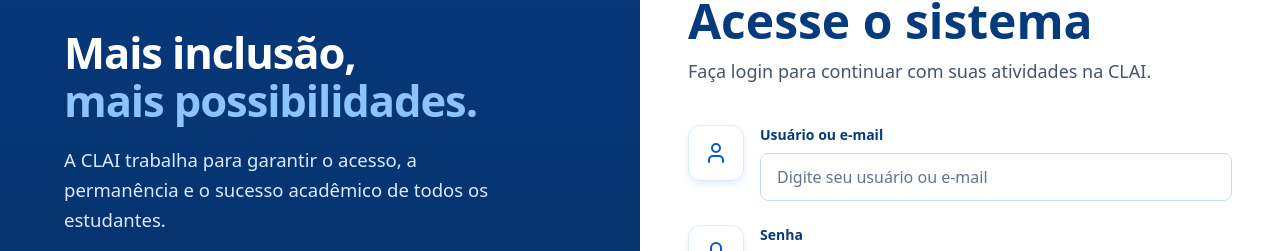
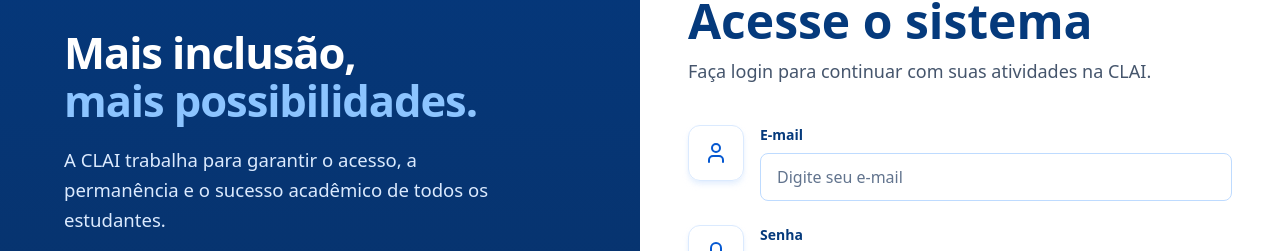
Before and after one commit to JuanRodrigues-Dev/clai-system, a React (Vite) app in the folder apps/clai-frontend/: page /login in a window 1280 px wide. Shown: the part 163-414 px from the top of the page. Built offline with nearby package versions, Linux system fonts and the light colour scheme; no server answers.

Commit message:
feat: ajusta o login para e-mail

```diff
--- a/apps/clai-frontend/src/features/auth/LoginPage.tsx
+++ b/apps/clai-frontend/src/features/auth/LoginPage.tsx
@@ -42,7 +42,7 @@
     event.preventDefault()
 
     if (!username.trim() || !password) {
-      setError('Informe usuário e senha.')
+      setError('Informe e-mail e senha.')
       return
     }
 
@@ -143,13 +143,14 @@
                   htmlFor="username"
                   className="mb-2 block text-sm font-semibold text-clai-900"
                 >
-                  Usuário ou e-mail
+                  E-mail
                 </label>
                 <input
                   id="username"
+                  type="email"
                   value={username}
                   onChange={(e) => setUsername(e.target.value)}
-                  placeholder="Digite seu usuário ou e-mail"
+                  placeholder="Digite seu e-mail"
                   autoComplete="username"
                   className="h-12 w-full rounded-lg border border-blue-200 px-4 text-slate-900 placeholder:text-slate-500 focus:border-clai-700 focus:outline-none focus:ring-2 focus:ring-clai-700/30"
                 />
```
Also changed, not shown: 1 other file (tests, documents, lock files or other folders).
